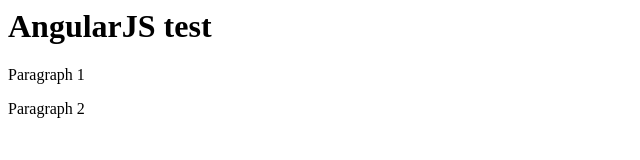
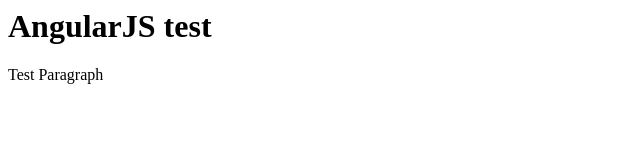
Before and after one commit to angularJS-repo/angular-js-test, a plain HTML site: page index.html in a window 1280 px wide. Shown: the whole page, without its empty margins (0-640 px from the left). Drawn offline with Linux system fonts and the light colour scheme.

Commit message:
revert back index.html

```diff
--- a/index.html
+++ b/index.html
@@ -4,7 +4,6 @@
   </head>
   <body>
     <h1>AngularJS test</h1>
-    <p>Paragraph 1</p>
-    <p>Paragraph 2</p>
+    <p>Test Paragraph</p>
   </body>
 </html>
```
